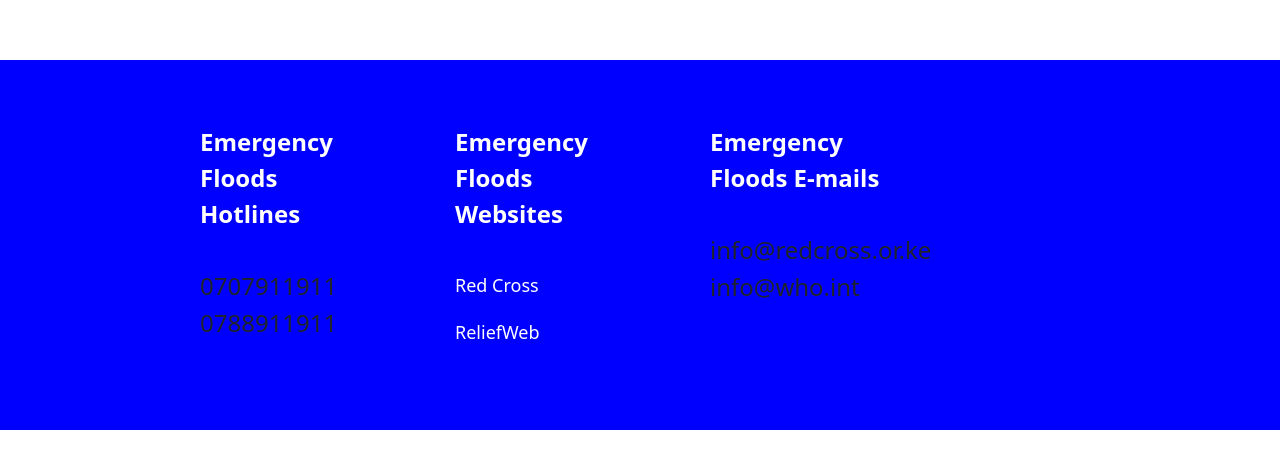
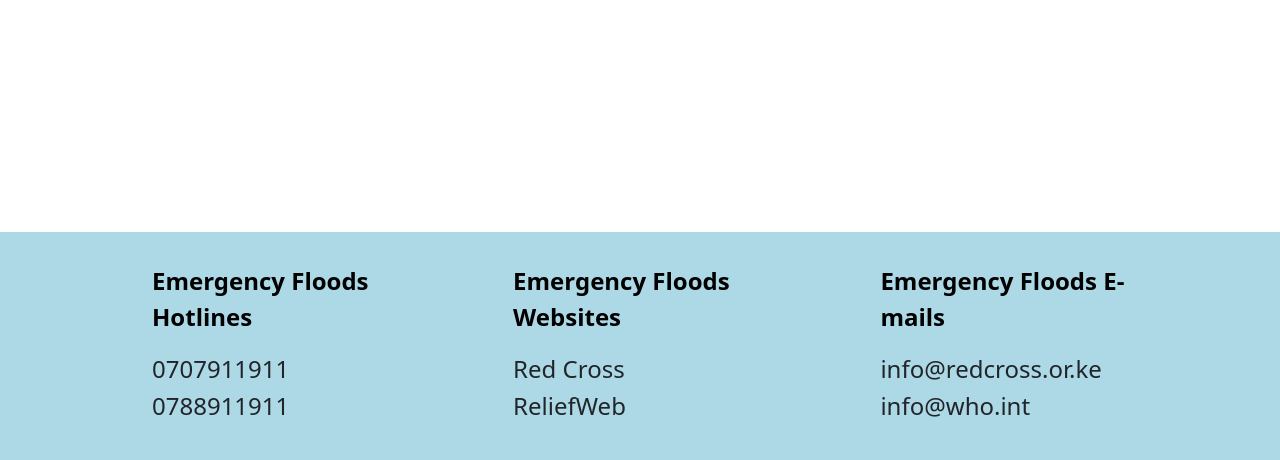
Before and after one commit to emmanuelkisoso/Group-Project, a React (Create React App) app in the folder floodwatch-pro/: page / in a window 1280 px wide. Shown: the part 340-800 px from the top of the page. Built offline with nearby package versions, Linux system fonts and the light colour scheme.

Commit message:
Final Commit

```diff
--- a/floodwatch-pro/src/components/Footer.jsx
+++ b/floodwatch-pro/src/components/Footer.jsx
@@ -4,7 +4,6 @@ import {
     FooterContainer,
     Row,
     Column,
-    FooterLink,
     Heading,
 } from "./FooterStyles";
 
@@ -20,12 +19,8 @@ const Footer =() =>{
                     </Column>
                     <Column>
                         <Heading>Emergency Floods Websites</Heading>
-                            <FooterLink>
-                                Red Cross
-                            </FooterLink>
-                            <FooterLink>
-                                ReliefWeb
-                            </FooterLink>
+                            <h4>Red Cross</h4>
+                            <h4>ReliefWeb</h4>
                     </Column>
                     <Column>
                         <Heading>Emergency Floods E-mails</Heading>
--- a/floodwatch-pro/src/components/FooterStyles.jsx
+++ b/floodwatch-pro/src/components/FooterStyles.jsx
@@ -1,62 +1,51 @@
 import styled from "styled-components";
 
 export const Box = styled.div`
-    padding: 5% 2.5%;
-    background: blue;
+    padding: 1.5% 2.5%;
+    background: lightblue;
     bottom: 0;
-    width: auto;
+    width: 100%;
+    margin: 0 auto;
+    position: absolute;
+    heig
+    left: 0;
+    right: 0;
+
     @media (max-width: 1000px) {
-        // padding: 70px 30px;
+        padding: 1.5% 2.5%; /* Adjust padding for smaller screens */
     }
 `
 
 export const FooterContainer = styled.div`
     display: flex;
-    flex-direction: column;
-    justify-content: center;
+    justify-content: space-between;
     max-width: 1000px;
     margin: 0 auto;
-    /* background: red; */
+    padding: 10px;
 `;
 
 export const Column = styled.div`
     display: flex;
     flex-direction: column;
     text-align: left;
-    margin-left: 60px;
+    margin: 2px;
+    &:first-child{
+        margin-right: 100px;
+    }
+    &:last-child {
+        margin-left: 100px;
+    }
 `;
 
 export const Row = styled.div`
-    display: grid;
-    grid-template-columns: repeat(
-        auto-fill,
-        minmax(185px, 1fr)
-    );
-    grid-gap: 20px;
-
-    @media (max-width: 1000px) {
-        grid-template-columns: repeat(
-            auto-fill,
-            minmax(200px, 1fr)
-        );
-    }
-`;
-
-export const FooterLink = styled.a`
-    color: #fff;
-    margin-bottom: 20px;
-    font-size: 18px;
-    text-decoration: none;
-
-    &:hover {
-        color: green;
-        transition: 200ms ease-in;
-    }
+    display: flex;
+    justify-content: space-between;
+    width: 100%;
 `;
 
 export const Heading = styled.p`
     font-size: 24px;
-    color: #fff;
-    margin-bottom: 40px;
+    color: #000;
     font-weight: bold;
+    margin-bottom: 20px;
 `;
```
Also changed, not shown: floodwatch-pro/db.json (deleted, +0 -182 lines).
